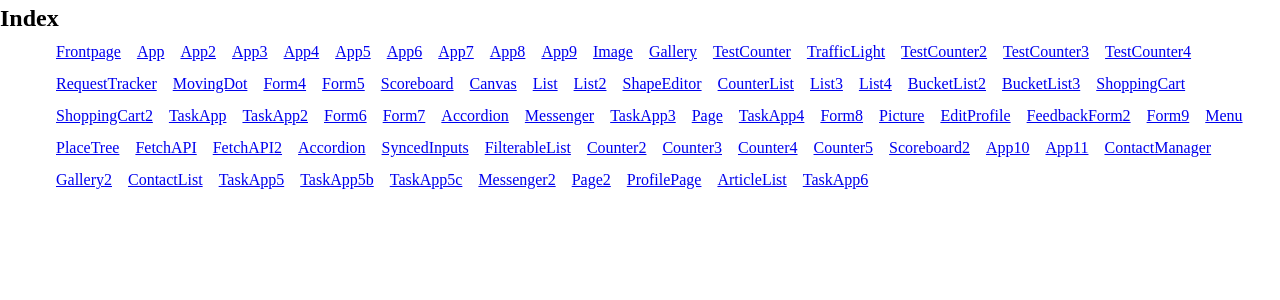
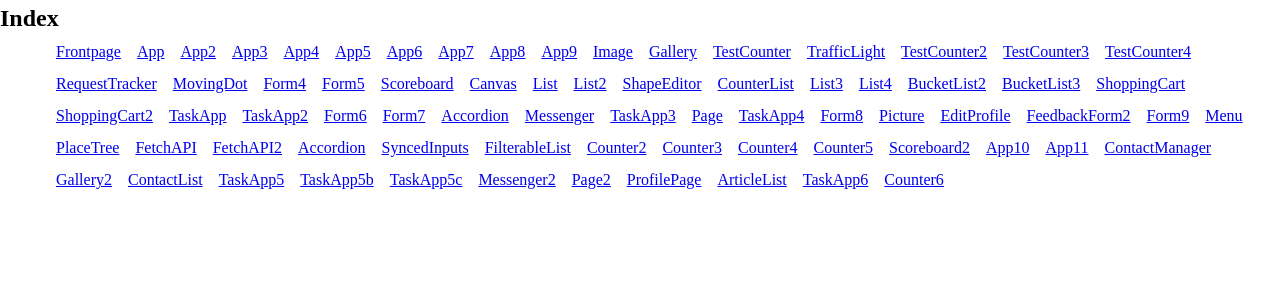
Before and after one commit to takunagai/react-official-tutorial, a React (Create React App) app: page / in a window 1280 px wide. Shown: the top 300 px of the page. Built offline with nearby package versions, Linux system fonts and the light colour scheme.

Commit message:
useRef - カウンター

```diff
--- /dev/null
+++ b/src/Counter6.jsx
@@ -0,0 +1,14 @@
+import { useRef } from 'react'
+
+export default function Counter() {
+  let ref = useRef(0)
+
+  function handleClick() {
+    ref.current = ref.current + 1
+    alert(`You clicked ${ref.current} times!`)
+  }
+
+  return (
+    <button onClick={handleClick}>Click me!</button>
+  )
+}
--- a/src/Frontpage.jsx
+++ b/src/Frontpage.jsx
@@ -80,6 +80,7 @@ export default function Frontpage() {
           <li><Link to="/ProfilePage">ProfilePage</Link></li>
           <li><Link to="/ArticleList">ArticleList</Link></li>
           <li><Link to="/TaskApp6">TaskApp6</Link></li>
+          <li><Link to="/Counter6">Counter6</Link></li>
         </ul>
       </nav>
       <Outlet />
--- a/src/index.js
+++ b/src/index.js
@@ -79,6 +79,7 @@ import Page2 from './Page2'
 import ProfilePage from './ProfilePage'
 import ArticleList from './ArticleList'
 import TaskApp6 from './TaskApp6'
+import Counter6 from './Counter6'
 
 const container = document.getElementById('root')
 const root = createRoot(container) // createRoot(container!) if you use TypeScript
@@ -167,6 +168,7 @@ root.render(
         <Route path="ProfilePage" element={<ProfilePage />} />
         <Route path="ArticleList" element={<ArticleList />} />
         <Route path="TaskApp6" element={<TaskApp6 />} />
+        <Route path="Counter6" element={<Counter6 />} />
         <Route path="*" element={<NotFound />} />{/* Not Found の時*/}
       </Routes>
     </BrowserRouter>
```
Also changed, not shown: 1 other file (tests, documents, lock files or other folders).
